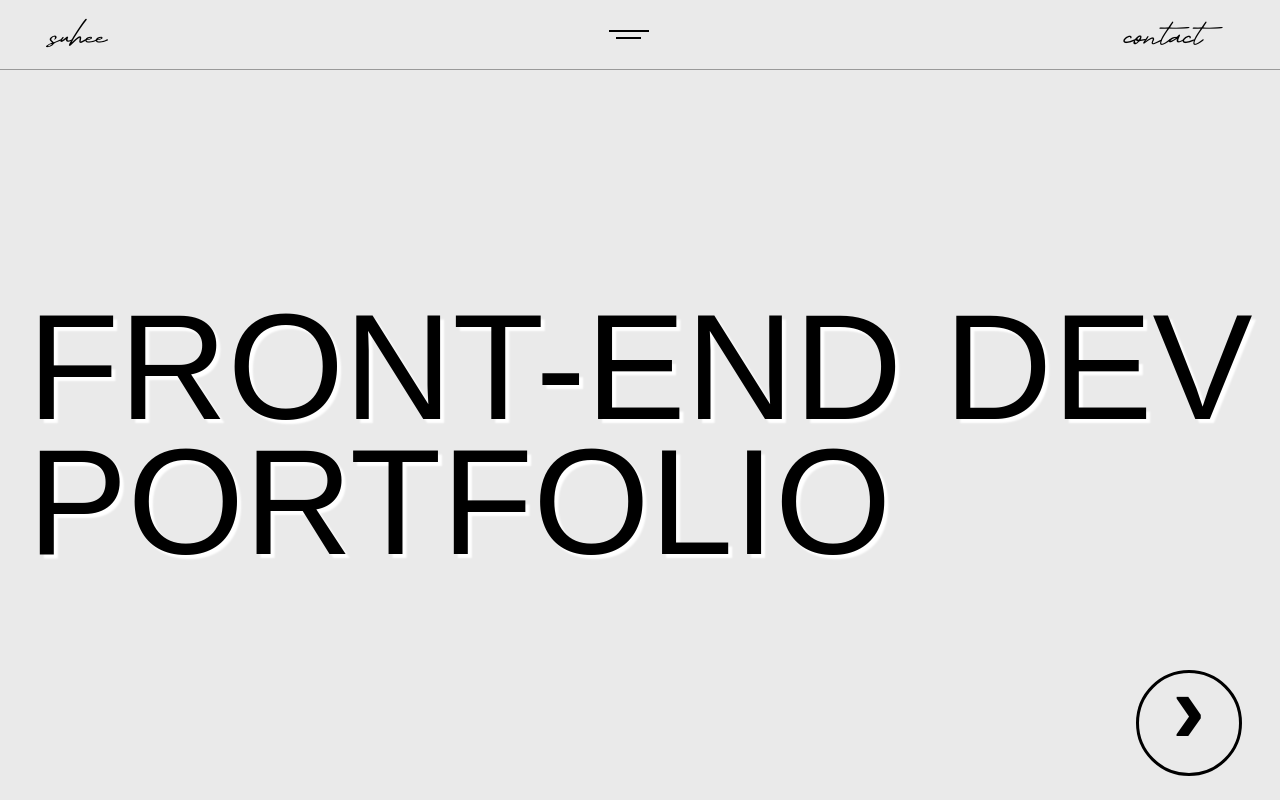
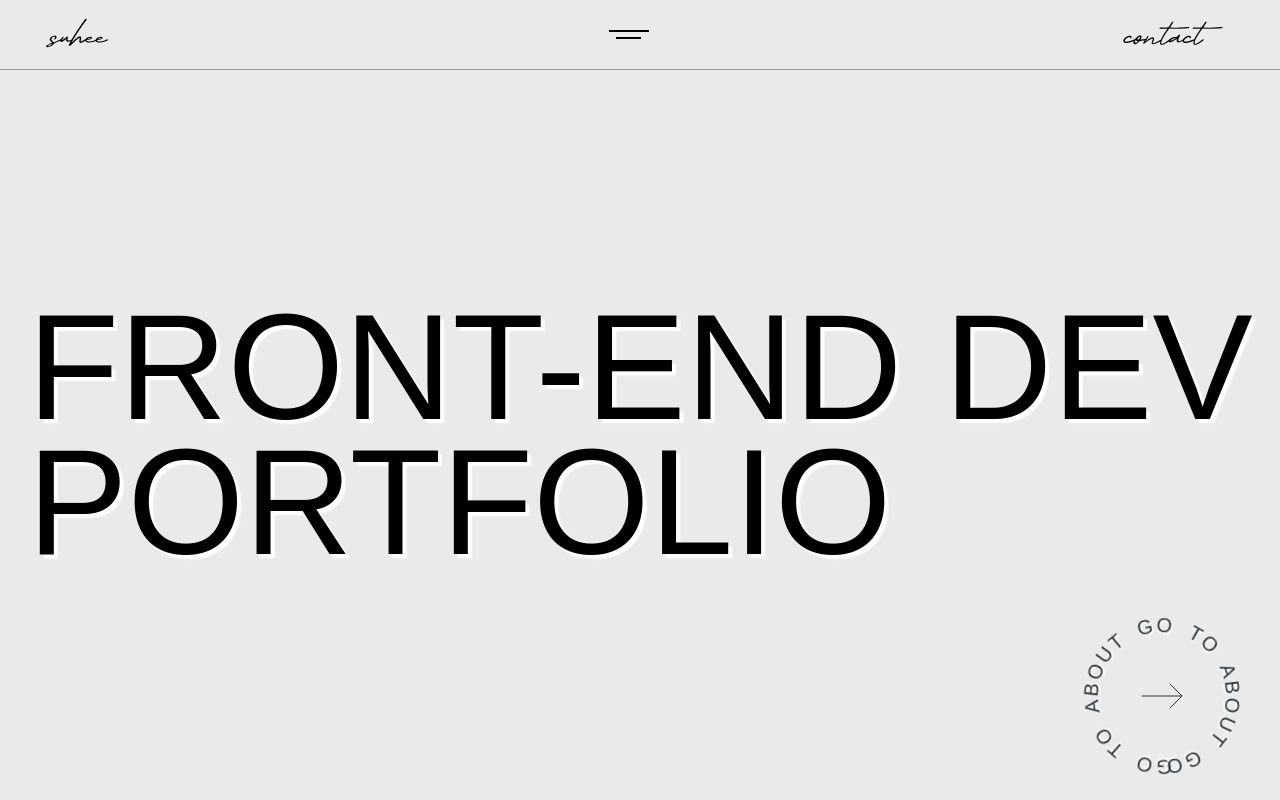
Before and after one commit to pie-suhee/suhee, a React (Create React App) app: page / in a window 1280 px wide. Built offline with nearby package versions, Linux system fonts and the light colour scheme; a web font is replaced by a local one.

Commit message:
20231024

```diff
--- a/src/scss/main.scss
+++ b/src/scss/main.scss
@@ -1,3 +1,11 @@
+$rotationDuration: 20s;
+$hoverDuration: 0.3s;
+
+$easeIn: cubic-bezier(0.32, 0, 0.67, 0);
+$easeOut: cubic-bezier(0.33, 1, 0.68, 1);
+
+$textColor: #2B3338;
+
 .main_page {
     overflow: hidden;
 }
@@ -31,49 +39,61 @@
     }
 
     .btn {
-        width: 100px;
-        aspect-ratio: 1 / 1;
-        background-color: #eaeaea;
-        border: 3px solid #000000;
-        border-radius: 50%;
+        width: 10rem;
+        height: 10rem;
+        display: inline-block;
+        font-size: 1.55rem;
+        line-height: 1.4;
+        font-weight: 300;
+        text-transform: uppercase;
+        letter-spacing: 0.1175em;
+        word-spacing: 0.3em;
+        text-decoration: none;
         position: absolute;
         bottom: 3%;
         right: 3%;
         z-index: 10000;
-        &:hover {
-            border: 3px dashed #000000;
-            animation: rotate360 10s linear infinite;
-            transform-origin: 50% 50%;
-            &::after {
-                content: 'ABOUT';
-                font-size: 35px;
-                line-height: 95px;
-                animation: rotate-360 10s linear infinite;
+        .link__svg {
+            width: 100%;
+            height: auto;
+            transform-box: fill-box;
+            fill: $textColor;
+            stroke: $textColor;
+            stroke-width: 0.05em;
+            stroke-linecap: round;
+            stroke-linejoin: round;
+            .link__arrow {
+                text-shadow: 4px 4px 2px #ffffff;
+                transform-origin: 50% 50%;
+                transition: transform $hoverDuration / 2 $easeIn;
+            }
+            .link__text {
+                text-shadow: 1px 2px 2px #ffffff;
+                animation: rotateReverse normal infinite $rotationDuration linear;
+                transform-origin: 50% 50%;
             }
         }
-        &::after {
-            content: '›';
-            width: 100%;
-            height: 100%;
-            position: absolute;
-            top: 0;
-            left: 0;
-            font-size: 100px;
-            font-weight: bold;
-            line-height: 70px;
-            text-align: center;
+
+        &:hover {
+            .link__arrow {
+                transform: scale(1.1);
+                transition: transform $hoverDuration $easeOut;
+            }
+            .link__text {
+                animation-play-state: paused;
+            }
         }
     }
 }
 
-@keyframes rotate360{
-	100% {
+@keyframes rotate {
+	to {
     	transform: rotate(360deg);
     }
 }
 
-@keyframes rotate-360{
-	100% {
+@keyframes rotateReverse {
+	to {
     	transform: rotate(-360deg);
     }
 }
--- a/src/views/Contact.js
+++ b/src/views/Contact.js
@@ -1,4 +1,4 @@
-import React, { useState } from 'react';
+import React from 'react';
 import '../scss/contact.scss';
 
 const Contact = () => {
@@ -11,7 +11,9 @@ const Contact = () => {
                     <span
                         id={`spell${index}`}
                         className="spell"
-                    >{letter}</span>
+                    >
+                        {letter}
+                    </span>
                 ))}
             </div>
         </section>
--- a/src/views/Main.js
+++ b/src/views/Main.js
@@ -23,7 +23,22 @@ const Main = () => {
 
             <MouseMove />
 
-            <Link to="/*" className="btn"></Link>
+            <Link to="/*" className="btn">
+                <svg viewBox='0 0 200 200' width='200' height='200' xmlns='http://www.w3.org/2000/svg' class="link__svg" aria-labelledby="link1-title link1-desc">
+                    <title id="link1-title">Go to about page</title>
+                    <desc id="link1-desc">A rotating link with text placed around a circle with an arrow inside</desc>
+
+                    <path id="link-circle" class="link__path" d="M 20, 100 a 80,80 0 1,1 160,0 a 80,80 0 1,1 -160,0" stroke="none" fill="none" />
+
+                    <path class="link__arrow" d="M 75 100 L 125 100 L 110 85 M 125 100 L 110 115"  fill="none" />
+
+                    <text class="link__text">
+                        <textPath href="#link-circle" stroke="none">
+                            Go to about Go to about Go to about Go to about
+                        </textPath>
+                    </text>
+                </svg>
+            </Link>
         </section>
     );
 };
```
